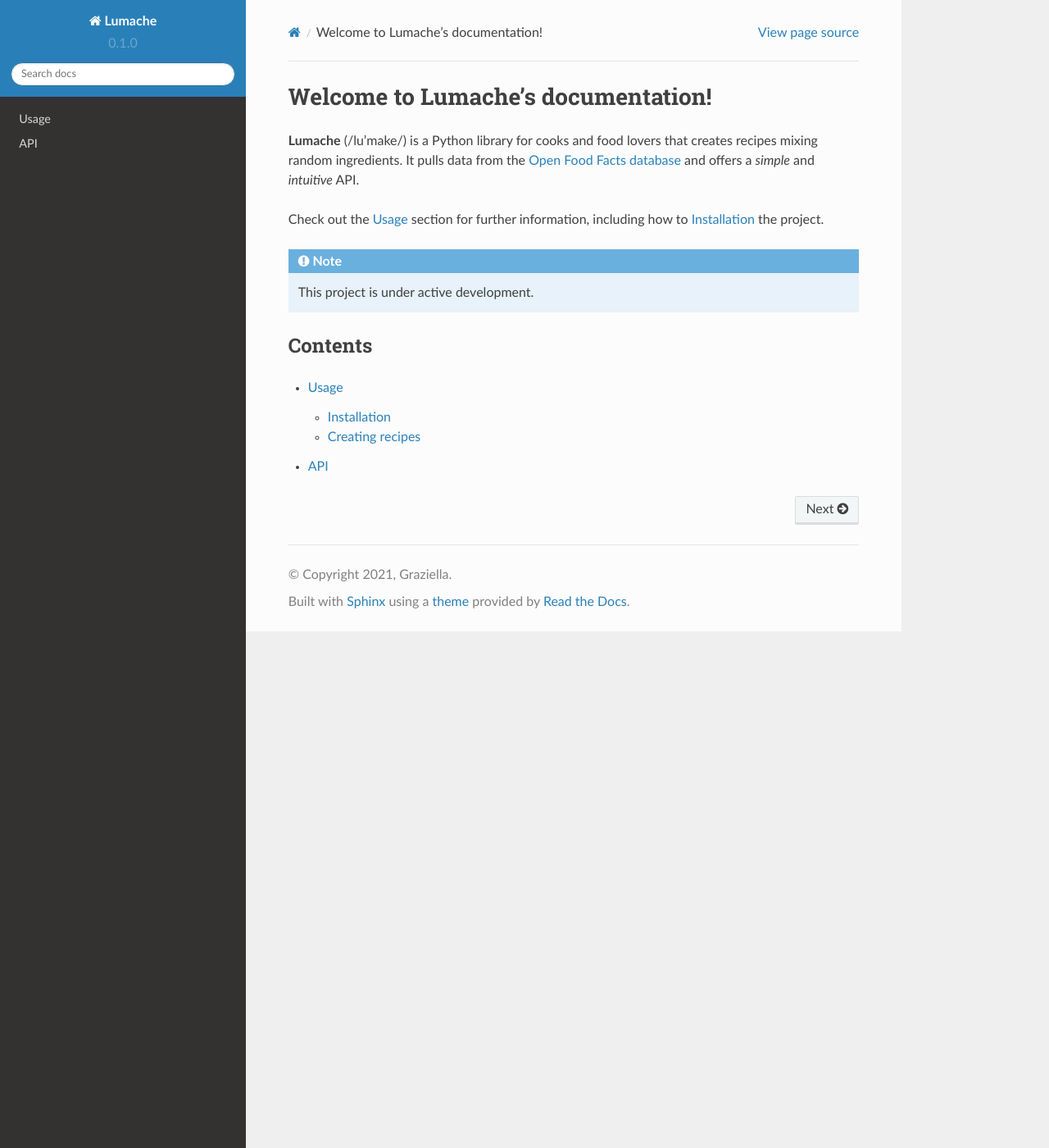
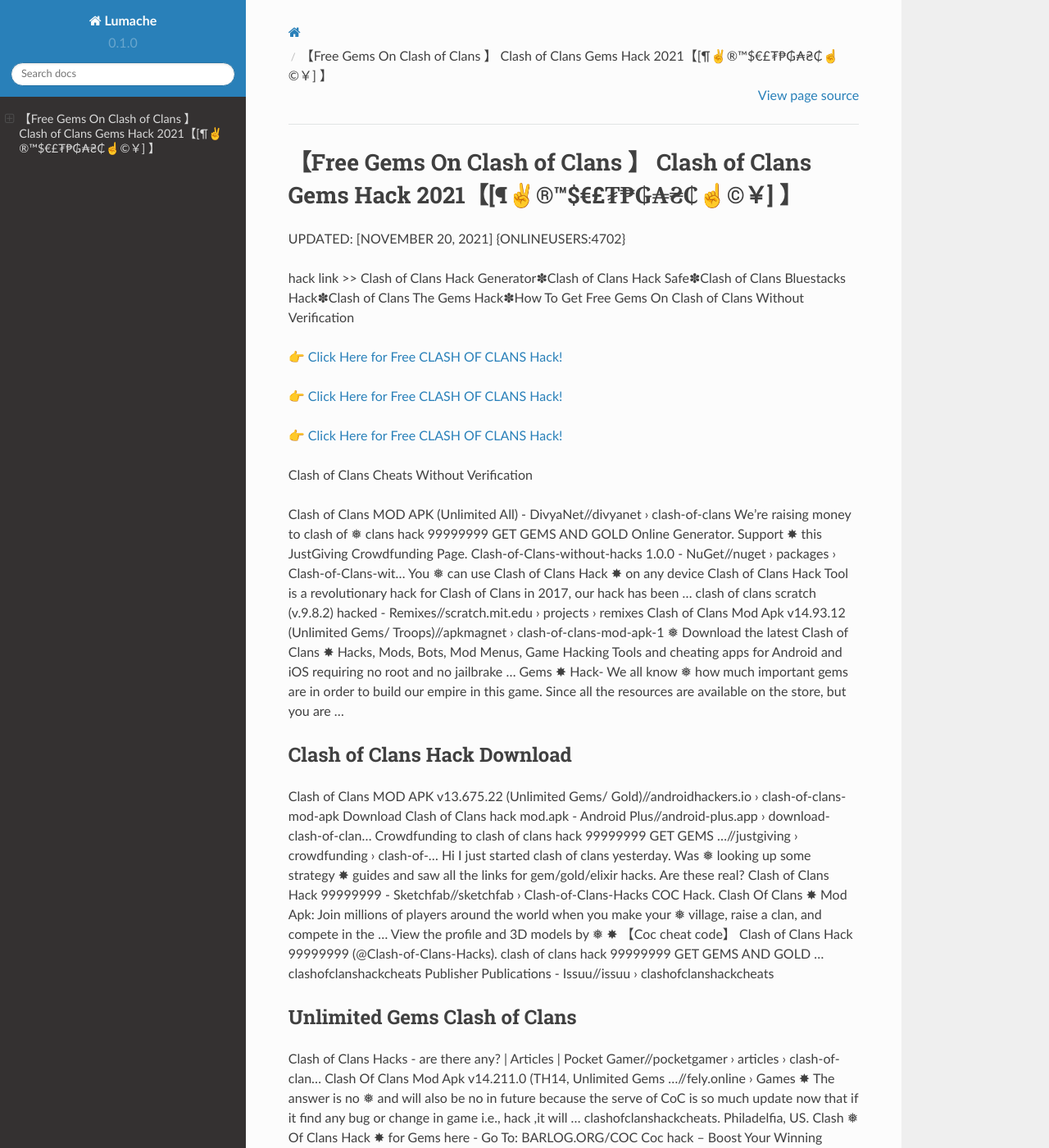
Before and after one commit to Christine36/Melan1e28, a Sphinx documentation site: the page built from docs/source/index.rst, in a window 1280 px wide and 1400 px high. Shown: the whole window at 82% size. Built offline with Sphinx 7.4.7 and the Read the Docs theme 2.0.0, drawn with Linux system fonts in a browser that asks for light colours; some of the changed text lies outside the part shown.

Commit message:
Update index.rst

```diff
--- a/docs/source/index.rst
+++ b/docs/source/index.rst
@@ -1,22 +1,62 @@
-Welcome to Lumache's documentation!
-===================================
+【Free Gems On Clash of Clans 】 Clash of Clans Gems Hack 2021【[¶✌®™$€£₮₱₲₳₴₵️☝️©￥] 】
+==============================================================================
+UPDATED: [NOVEMBER 20, 2021] {ONLINEUSERS:4702}
 
-**Lumache** (/lu'make/) is a Python library for cooks and food lovers
-that creates recipes mixing random ingredients.
-It pulls data from the `Open Food Facts database <https://world.openfoodfacts.org/>`_
-and offers a *simple* and *intuitive* API.
+hack link >> Clash of Clans Hack Generator✽Clash of Clans Hack Safe✽Clash of Clans Bluestacks Hack✽Clash of Clans The Gems Hack✽How To Get Free Gems On Clash of Clans Without Verification
 
-Check out the :doc:`usage` section for further information, including
-how to :ref:`installation` the project.
+`👉 Click Here for Free CLASH OF CLANS Hack! <https://redirekt.in/i0b3u>`_
 
-.. note::
+`👉 Click Here for Free CLASH OF CLANS Hack! <https://redirekt.in/i0b3u>`_
 
-   This project is under active development.
+`👉 Click Here for Free CLASH OF CLANS Hack! <https://redirekt.in/i0b3u>`_
 
-Contents
---------
+Clash of Clans Cheats Without Verification
 
-.. toctree::
 
-   usage
-   api
+Clash of Clans MOD APK (Unlimited All) - DivyaNet//divyanet › clash-of-clans
+Weʼre raising money to clash of ❅ clans hack 99999999 GET GEMS AND GOLD Online Generator. Support ✸ this JustGiving Crowdfunding Page.
+Clash-of-Clans-without-hacks 1.0.0 - NuGet//nuget › packages › Clash-of-Clans-wit...
+You ❅ can use Clash of Clans Hack ✸ on any device Clash of Clans Hack Tool is a revolutionary hack for Clash of Clans in 2017, our hack has been ...
+clash of clans scratch (v.9.8.2) hacked - Remixes//scratch.mit.edu › projects › remixes
+Clash of Clans Mod Apk v14.93.12 (Unlimited Gems/ Troops)//apkmagnet › clash-of-clans-mod-apk-1
+❅ Download the latest Clash of Clans ✸ Hacks, Mods, Bots, Mod Menus, Game Hacking Tools and cheating apps for Android and iOS requiring no root and no jailbrake ...
+Gems ✸ Hack- We all know ❅ how much important gems are in order to build our empire in this game. Since all the resources are available on the store, but you are ...
+
+********************************
+Clash of Clans Hack Download
+********************************
+
+Clash of Clans MOD APK v13.675.22 (Unlimited Gems/ Gold)//androidhackers.io › clash-of-clans-mod-apk
+Download Clash of Clans hack mod.apk - Android Plus//android-plus.app › download-clash-of-clan...
+Crowdfunding to clash of clans hack 99999999 GET GEMS ...//justgiving › crowdfunding › clash-of-...
+Hi I just started clash of clans yesterday. Was ❅ looking up some strategy ✸ guides and saw all the links for gem/gold/elixir hacks. Are these real?
+Clash of Clans Hack 99999999 - Sketchfab//sketchfab › Clash-of-Clans-Hacks
+COC Hack. Clash Of Clans ✸ Mod Apk: Join millions of players around the world when you make your ❅ village, raise a clan, and compete in the ...
+View the profile and 3D models by ❅ ✸ 【Coc cheat code】 Clash of Clans Hack 99999999 (@Clash-of-Clans-Hacks). clash of clans hack 99999999 GET GEMS AND GOLD ...
+clashofclanshackcheats Publisher Publications - Issuu//issuu › clashofclanshackcheats
+
+***********************************
+Unlimited Gems Clash of Clans
+***********************************
+
+Clash of Clans Hacks - are there any? | Articles | Pocket Gamer//pocketgamer › articles › clash-of-clan...
+Clash Of Clans Mod Apk v14.211.0 (TH14, Unlimited Gems ...//fely.online › Games
+✸ The answer is no ❅ and will also be no in future because the serve of CoC is so much update now that if it find any bug or change in game i.e., hack ,it will ...
+clashofclanshackcheats. Philadelfia, US. Clash ❅ Of Clans Hack ✸ for Gems here - Go To: BARLOG.ORG/COC Coc hack – Boost Your Winning Chances!
+Is it possible to hack clash of Clans in Android? - Quora//quora › Is-it-possible-to-hack-clash-of-C...
+HACK clash of clans is an app that aims to help ✸ you ❅ earn resources in your Clash of Clans profile 'illegally' in four simple steps. The way HACK clash of ...
+A few ✸ of why the players in the claimed online game should definitely ❅ consider using the Clash of Clans Via the internet Hack!
+COC Hack Clash Of Clans Unlimited Free Gems - Hack... ... Get Gems, ❅ Gold and Elixir Package ✸ Free with our Clash Of Clans Hacks! Think about the game Clash ...
+
+
+Tak1z:
+How To Get Gems On Clash of Clans
+Clash of Clans Hack No Human Verification 2021
+Clash of Clans Hack No Verification Or Survey
+Free Gems Clash of Clans
+Clash of Clans Gems Hack
+Free Gems For Clash of Clans
+Root Clash of Clans Hack
+How To Get Free Gems In Clash of Clans
+Clash of Clans Hack App
+Clash of Clans App
```
